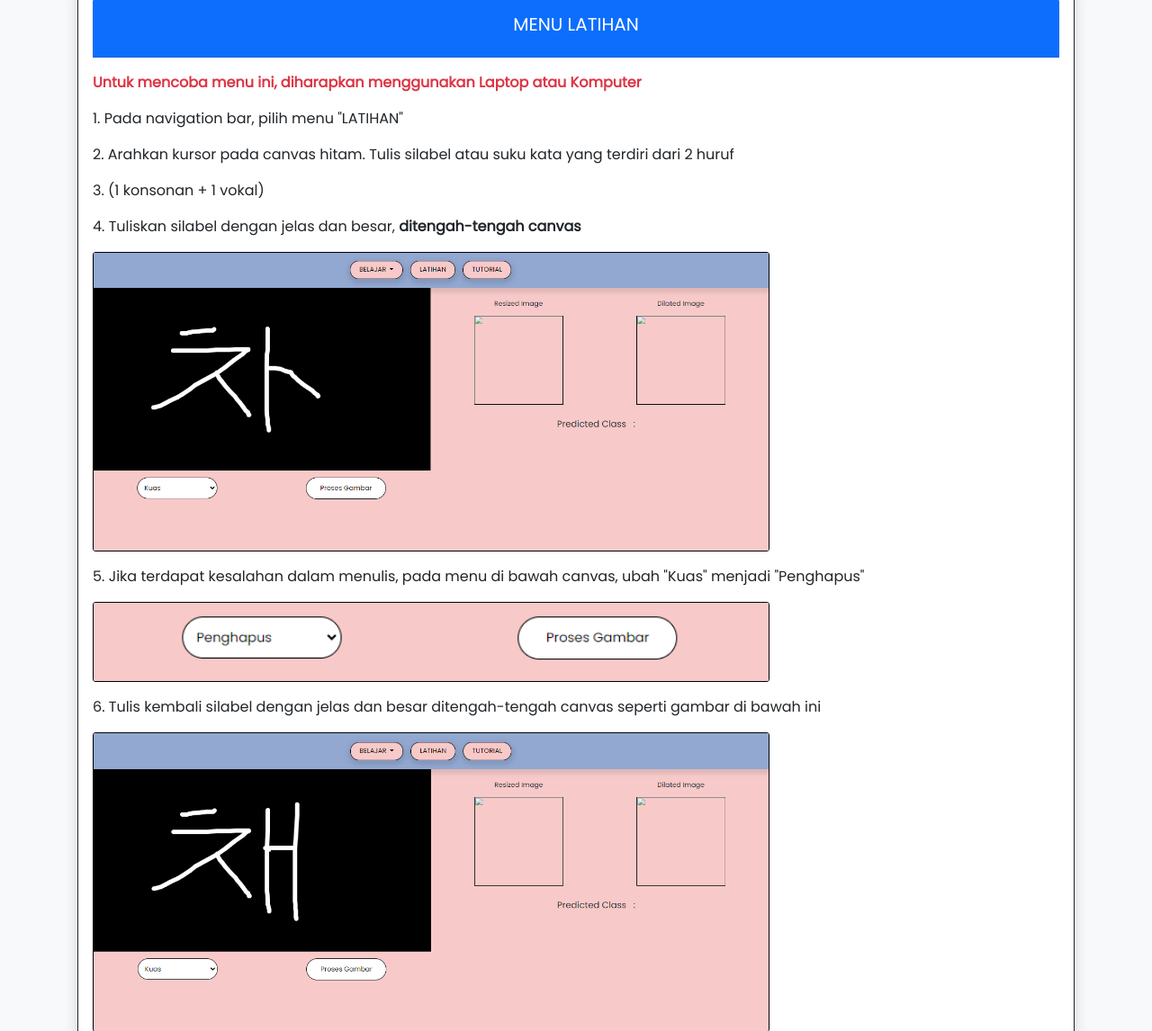
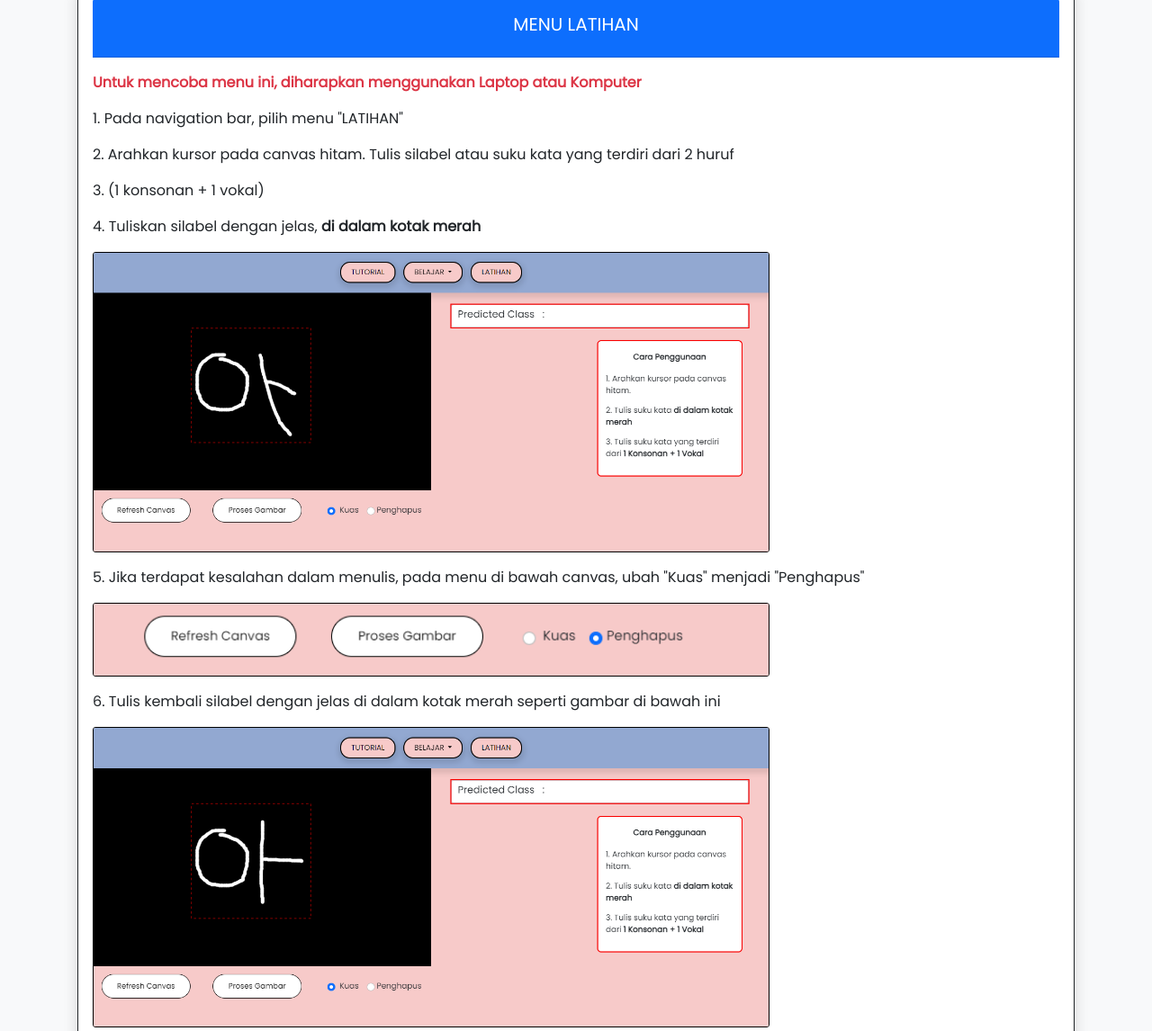
Before and after one commit to vasyillakafy/web-paint-hangul, a Flask app: page / in a window 1280 px wide. Shown: the part 251-1397 px from the top of the page at 90% size. Run offline with Flask 3, Linux system fonts and the light colour scheme.

Commit message:
change assets for index.html

```diff
--- a/templates/index.html
+++ b/templates/index.html
@@ -49,11 +49,11 @@
                 <p class="card-text">1. Pada navigation bar, pilih menu "LATIHAN"</p>
                 <p class="card-text">2. Arahkan kursor pada canvas hitam. Tulis silabel atau suku kata yang terdiri dari 2 huruf</p>
                 <p class="card-text">3. (1 konsonan + 1 vokal)</p>
-                <p class="card-text">4. Tuliskan silabel dengan jelas dan besar, <b>ditengah-tengah canvas</b></p>
+                <p class="card-text">4. Tuliskan silabel dengan jelas, <b>di dalam kotak merah</b></p>
                 <img src="{{ url_for('static', filename='assets/Capture.PNG') }}" style="border:  1px solid #000; width: 70%; height: auto;" alt="" class="card-img center">
                 <p class="card-text mt-3">5. Jika terdapat kesalahan dalam menulis, pada menu di bawah canvas, ubah "Kuas" menjadi "Penghapus"</p>
                 <img src="{{ url_for('static', filename='assets/Capture1.PNG') }}" style="border:  1px solid #000; width: 70%; height: auto;" alt="" class="card-img center">
-                <p class="card-text mt-3">6. Tulis kembali silabel dengan jelas dan besar ditengah-tengah canvas seperti gambar di bawah ini</p>
+                <p class="card-text mt-3">6. Tulis kembali silabel dengan jelas di dalam kotak merah seperti gambar di bawah ini</p>
                 <img src="{{ url_for('static', filename='assets/Capture2.PNG') }}" style="border:  1px solid #000; width: 70%; height: auto;" alt="" class="card-img center">
                 <p class="card-text mt-3">7. Setelah selesai, klik tombol "Proses Gambar" yang terletak di bawah canvas</p>
                 <p class="card-text">8. Maka akan muncul romanisasi atau huruf latin dari silabel tersebut</p>
```
Also changed, not shown: static/assets/Capture.PNG, static/assets/Capture1.PNG, static/assets/Capture2.PNG, static/assets/Capture3.PNG.
